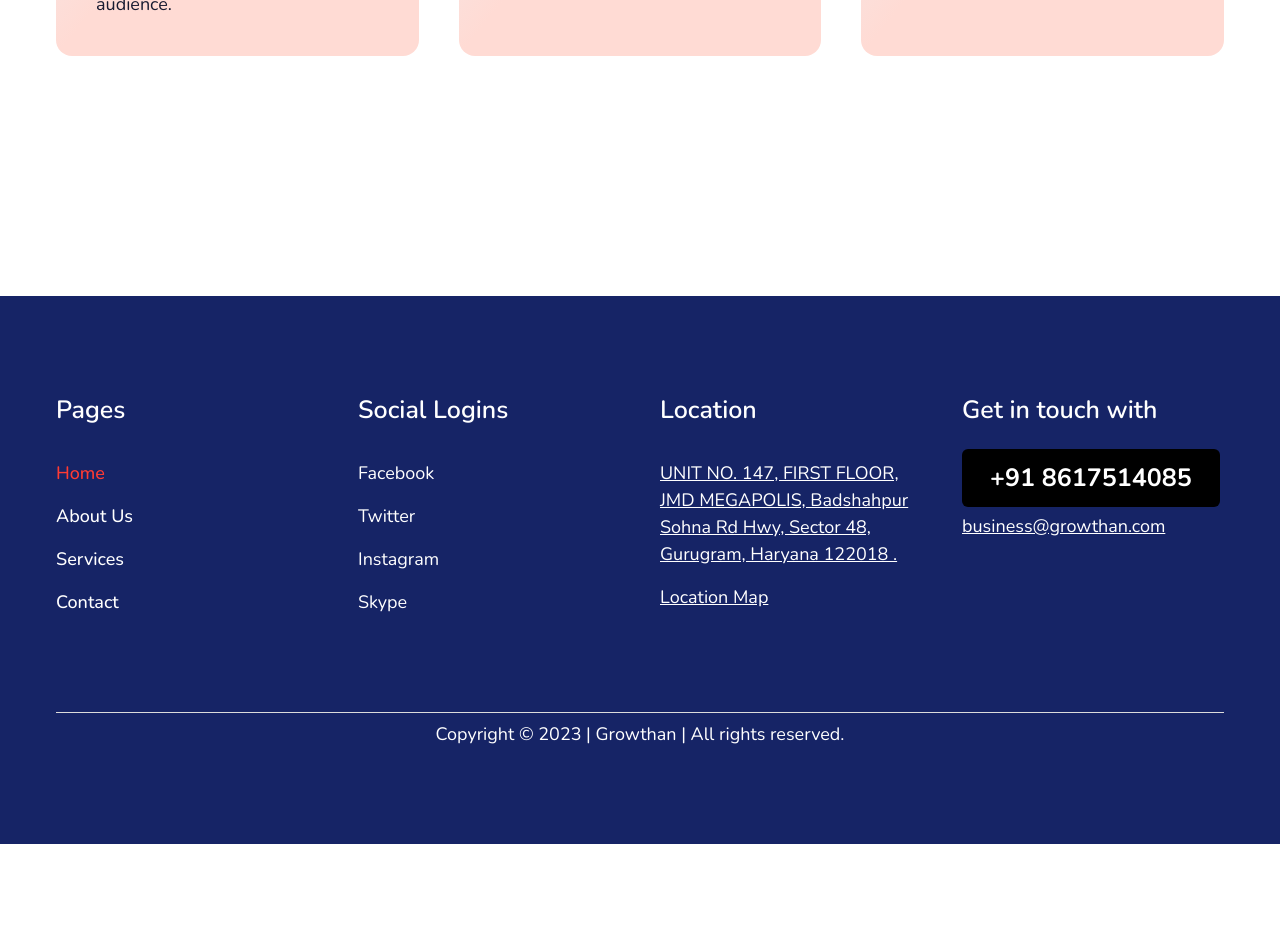
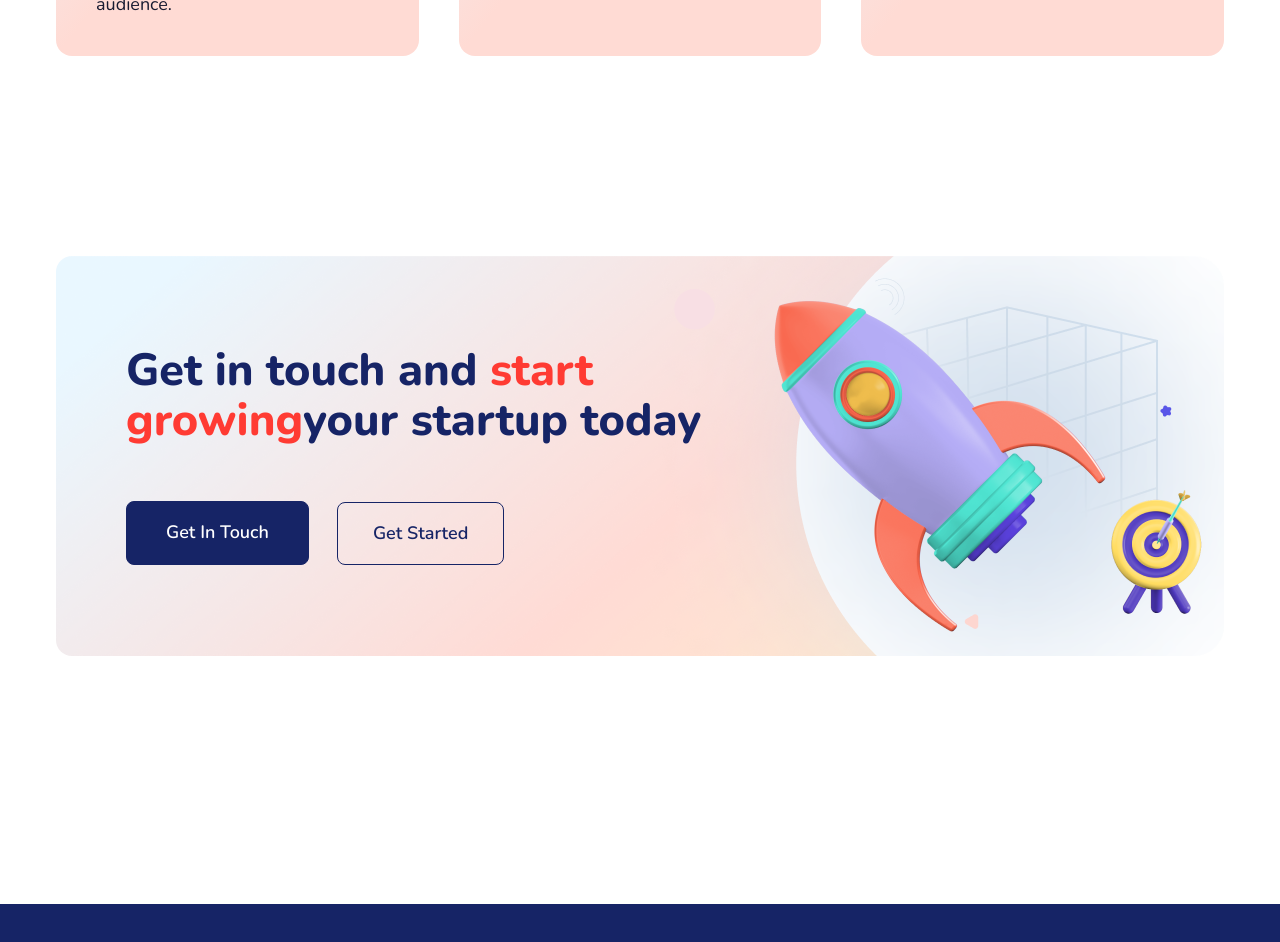
Before and after one commit to zakariyabombaywala/growthan-react, a React (Vite) app: page /services in a window 1280 px wide. Shown: the part 1960-2902 px from the top of the page. Before the commit the page ends 2804 px from the top, so only its background shows below. Built offline with nearby package versions, Linux system fonts and the light colour scheme.

Commit message:
service page completed

```diff
--- a/src/components/Button/Button.jsx
+++ b/src/components/Button/Button.jsx
@@ -4,9 +4,9 @@ import { ChevronRightIcon } from "@heroicons/react/24/solid";
 function Button({ onClick, name, variant, arrow }) {
   const style = {
     primary:
-      "bg-blue text-white px-[39px] pt-[17px] pb-[18px] hover:bg-white hover:text-blue border border-blue transition-colors",
+      "bg-blue text-white px-[39px] pt-[17px] pb-[18px] hover:bg-transparent hover:text-blue border border-blue transition-colors",
     outline:
-      "bg-white text-blue border border-blue px-[35px] py-[17px] hover:bg-blue hover:text-white transition-colors",
+      "bg-transparent text-blue border border-blue px-[35px] py-[17px] hover:bg-blue hover:text-white transition-colors",
     icon: "bg-blue text-white px-5 py-4 hover:bg-white hover:text-blue border border-blue transition-colors",
   };
   return (
--- /dev/null
+++ b/src/components/CtaSection/App.jsx
@@ -0,0 +1,25 @@
+import React from "react";
+import Button from "../Button/Button";
+
+function CtaSection() {
+  return (
+    <div>
+      <div className="container pt-20 lg:pt-[120px] lg:pb-[88px]">
+        <div className="bg-cta_bg min-h-[400px] bg-cover bg-no-repeat bg-right rounded-2xl">
+          <div className="space-y-14 px-[70px] py-[90px]">
+            <h2 className="text-[35px] md:text-[45px] font-extrabold max-w-[588px] leading-[110.5%] text-blue">
+              Get in touch and <span className="text-red">start growing</span>
+              your startup today
+            </h2>
+            <div className="flex  items-center flex-col space-y-7 md:flex-row md:space-y-0 md:space-x-7">
+              <Button name="get in touch" variant="primary" />
+              <Button name="get started" variant="outline" />
+            </div>
+          </div>
+        </div>
+      </div>
+    </div>
+  );
+}
+
+export default CtaSection;
--- a/src/pages/ContactUs/App.jsx
+++ b/src/pages/ContactUs/App.jsx
@@ -4,7 +4,14 @@ import Banner from "../../components/Banner/App";
 function Contact() {
   return (
     <>
-      <Banner img="bg-banner_contact" />
+      <Banner
+        img="bg-banner_contact"
+        children={
+          <>
+            Let's <span className="text-red">Talk</span>
+          </>
+        }
+      />
     </>
   );
 }
--- a/src/pages/Services/App.jsx
+++ b/src/pages/Services/App.jsx
@@ -3,12 +3,14 @@ import Banner from "../../components/Banner/App";
 import ServiceSection from "../../components/ServiceSection/App";
 import SettingOutline from "../../assets/setting-outline-icon.png";
 import ServiceService from "../../components/ServiceService/App";
+import CtaSection from "../../components/CtaSection/App";
 
 function Services() {
   return (
     <>
       <Banner img="bg-banner_service" children={<>Services</>} />
       <ServiceService />
+      <CtaSection />
     </>
   );
 }
--- a/tailwind.config.js
+++ b/tailwind.config.js
@@ -54,6 +54,7 @@ export default {
         banner_contact: "url(/src/assets/contact-banner.png)",
         subscribe: "url(/src/assets/Subscribe-bg-img.png)",
         statistic: "url(/src/assets/statistic-img.png)",
+        cta_bg: "url(/src/assets/bg-cta.png)",
       },
     },
   },
```
Also changed, not shown: src/assets/bg-cta.png (added).
